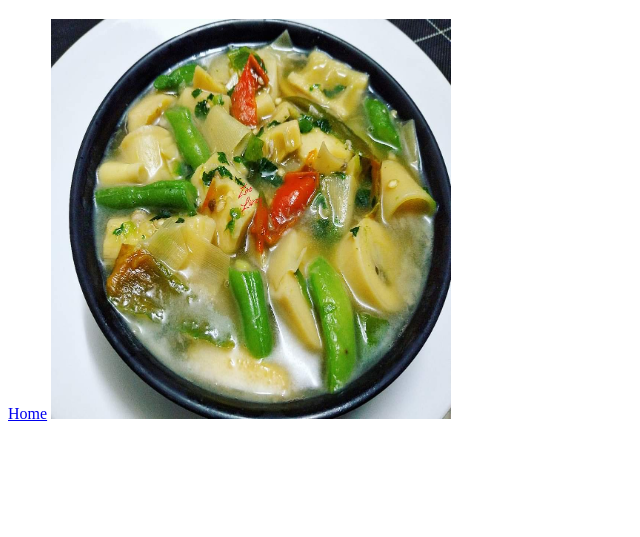
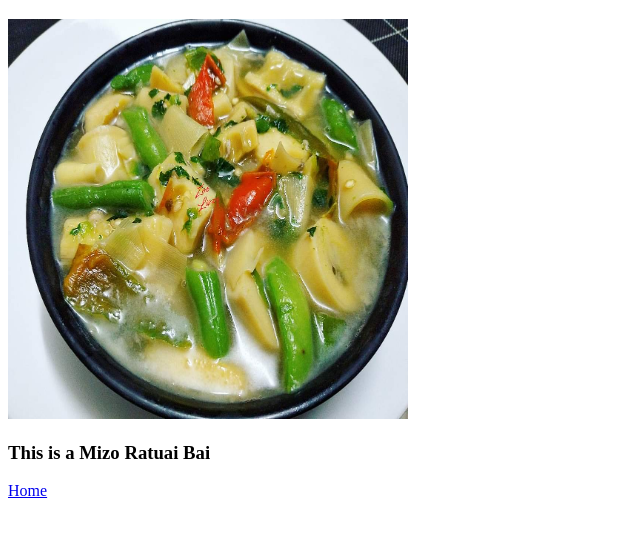
Before and after one commit to opa-ralte/odin-recipes, a plain HTML site: page recipes/bai.html in a window 1280 px wide. Shown: the part 61-598 px from the top of the page, without its empty margins (0-640 px from the left). Drawn offline with Linux system fonts and the light colour scheme.

Commit message:
description about the image bai.jpg is added in bai.html

```diff
--- a/recipes/bai.html
+++ b/recipes/bai.html
@@ -8,9 +8,11 @@
   <body>
     <h1>Bai (a Mizo dish) Recipie</h1>
 
+    <img src="../images/bai.jpg" alt="Image of Mizo Bai tui tak" width="400" height="400">
+    <h3>This is a Mizo Ratuai Bai</h3>
+
     <a href="../index.html">Home</a>
 
-    <img src="../images/bai.jpg" alt="Image of Mizo Bai tui tak" width="400" height="400">
   </body>
 
 </html>
```
